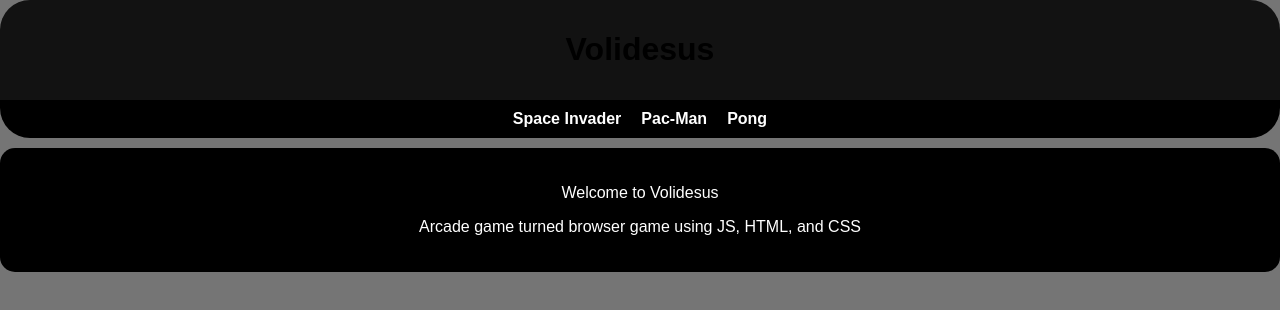
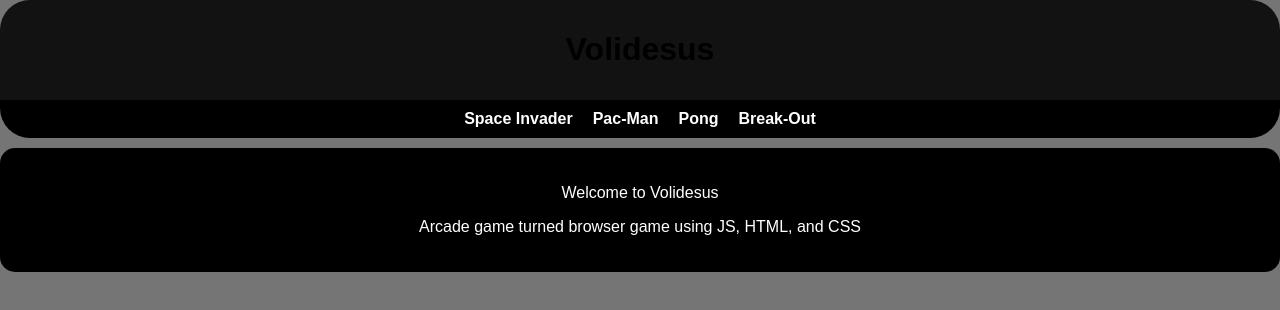
Before and after one commit to volidesus/volidesus.github.io, a plain HTML site: page index.html in a window 1280 px wide. Drawn offline with Linux system fonts and the light colour scheme; a web font is replaced by a local one.

Commit message:
Update index.html

```diff
--- a/index.html
+++ b/index.html
@@ -14,6 +14,7 @@
             <a href="spaceInvader.html">Space Invader</a>
             <a href="pacMan.html">Pac-Man</a>
             <a href="pong.html">Pong</a>
+            <a href="breakOut.html">Break-Out</a>
         </nav>
         <section>
             <p align="center">Welcome to Volidesus</p>
```
